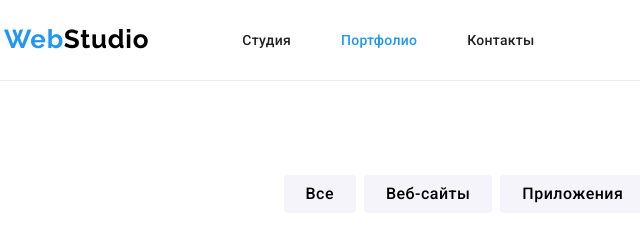
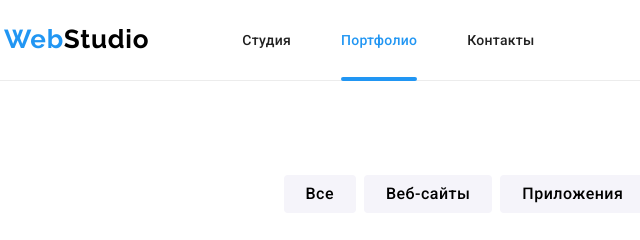
Before and after one commit to YehorRyltsov/goit-markup-hw-05, a plain HTML site: page portfolio.html in a window 1280 px wide. Shown: the top 240 px of the page, 51-691 px from the left. Drawn offline with nearby package versions, Linux system fonts and the light colour scheme.

Commit message:
dz5 ver 1.01

```diff
--- a/css/styles.css
+++ b/css/styles.css
@@ -64,6 +64,8 @@ img {
 
 .header-list {
   display: flex;
+  position: relative;
+  height: 100%;
 }
 .header-link-item {
   margin-right: 50px;
@@ -86,7 +88,7 @@ img {
   letter-spacing: 0.02em;
   color: #212121;
   padding-top: 32px;
-  padding-bottom: 32px;
+  padding-bottom: 28px;
   transition: color 250ms;
 }
 .header-link:hover {
@@ -94,6 +96,19 @@ img {
 }
 .header-link:focus {
   color: var(--header-link-color);
+}
+.header-link-item {
+  position: relative;
+  height: 100%;
+}
+.header-link-line {
+  position: absolute;
+  height: 2px;
+  width: 100%;
+  top: 46px;
+  border: 2px solid #2196f3;
+  background-color: #2196f3;
+  border-radius: 2px;
 }
 .header-mail {
   font-weight: 500;
@@ -510,6 +525,9 @@ img {
 }
 .active {
   color: var(--hov-foc);
+  /* border-bottom: 4px solid #2196f3;
+  /* background-color: #2196f3; */
+  /* border-radius: 2px; */
 }
 
 .hero-portfolio {
--- a/portfolio.html
+++ b/portfolio.html
@@ -34,8 +34,8 @@
             </li>
             <li class="header-link-item">
               <a href="./portfolio.html" class="header-link active link"
-                >Портфолио</a
-              >
+                >Портфолио</a>
+              <div class="header-link-line"></div>
             </li>
             <li class="header-link-item link">
               <a href="" class="header-link link">Контакты</a>
```
Also changed, not shown: index.html (+1 -0 lines).
